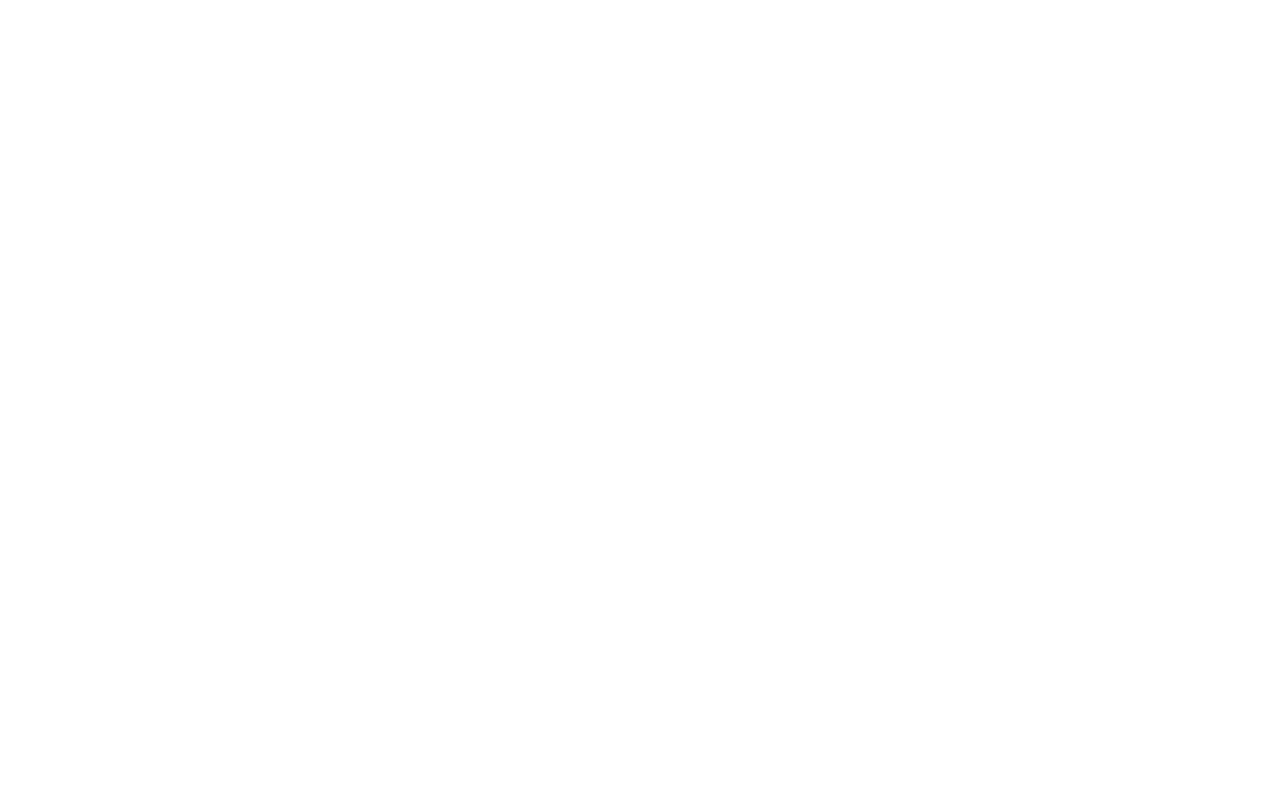
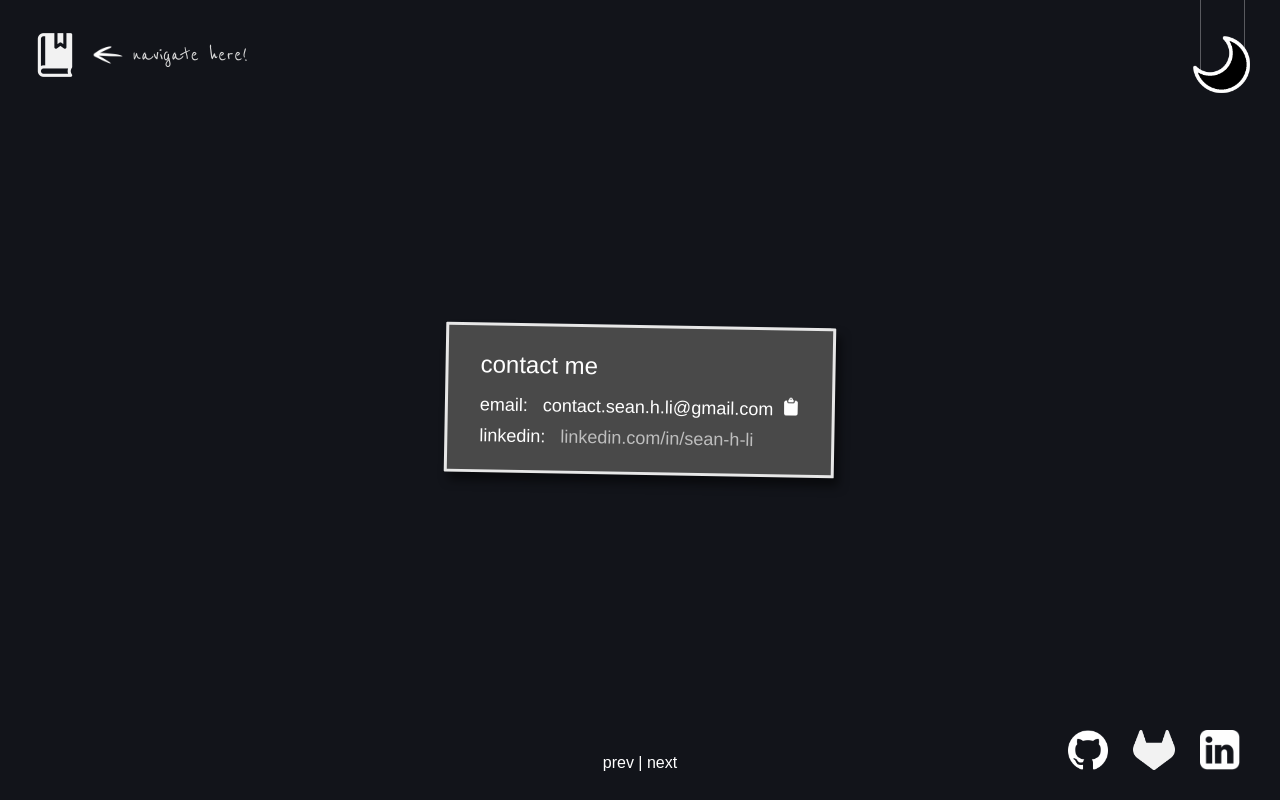
Before and after one commit to seanhli/seanhli.github.io, a React (Create React App) app: page /#/contact-me in a window 1280 px wide. Before the commit this address had no page. Built offline with nearby package versions, Linux system fonts and the light colour scheme.

Commit message:
Revert "moved fun version of personal site (cat ver) to separate route"
This reverts commit 2b5f5c2540b9ebe97d239cdf3175892909079d3b.

```diff
--- a/src/App.js
+++ b/src/App.js
@@ -14,12 +14,9 @@
 
   return (
     <HashRouter>
+      <main>
         <Routes>
-        <Route path="/" element={<></>}>
-          <Route path="profile" element={<></>}/>
-        </Route>
-        {/* Route for fun cat version of personal site */}
-        <Route path="/cat/" element={<><MainDisplay/><Background/><SideMenu/><LightSwitch/><Footer/></>}>
+          <Route path="/" element={<MainDisplay/>}>
             <Route index element={<Landing/>}/>
             <Route path="about-me" element={<AboutMe/>}/>
             <Route path="experiences" element={<Experiences/>}/>
@@ -27,6 +24,11 @@
             <Route path="contact-me" element={<ContactMe/>}/>
           </Route>
         </Routes>
+      </main>
+      <Background/>
+      <SideMenu/>
+      <LightSwitch/>
+      <Footer/>
     </HashRouter>
   );
 }
--- a/src/css/main.css
+++ b/src/css/main.css
@@ -32,7 +32,7 @@
   -o-user-drag: none;
 }
 
-.cat-main-display {
+main {
   position: absolute;
   left: max(4vw, 9vh);
   right: max(4vw, 9vh);
--- a/src/pages/aboutMe.js
+++ b/src/pages/aboutMe.js
@@ -87,7 +87,7 @@
           <div className="stick"></div>
         </div>
       )}
-      <Pager prev='/cat/' next='/cat/experiences/'/>
+      <Pager prev='/' next='/experiences/'/>
     </>
   );
 }
--- a/src/pages/contactMe.js
+++ b/src/pages/contactMe.js
@@ -66,7 +66,7 @@
           alt="paw"
         />
       </div>
-      <Pager prev='/cat/projects/' next='/'/>
+      <Pager prev='/projects/' next='/'/>
     </>
   );
 }
--- a/src/pages/experiences.js
+++ b/src/pages/experiences.js
@@ -146,7 +146,7 @@
           </div>
         </div>
       )}
-      <Pager prev='/cat/about-me/' next='/cat/projects/'/>
+      <Pager prev='/about-me/' next='/projects/'/>
     </>
   );
 }
--- a/src/pages/landing.js
+++ b/src/pages/landing.js
@@ -46,7 +46,7 @@
                     exiting
                       ? null
                       : () => {
-                          dispatch(changeNextPage("/cat/about-me/"));
+                          dispatch(changeNextPage("/about-me/"));
                           dispatch(toggleExiting(true));
                         }
                   }
@@ -63,7 +63,7 @@
         src={require(`../assets/${darkModeOn ? "grey" : "dark"}-paw-back.png`)}
         alt="paw"
       />
-      <Pager prev='/cat/contact-me/' next='/cat/about-me/'/>
+      <Pager prev='/contact-me/' next='/about-me/'/>
     </>
   );
 }
--- a/src/pages/mainDisplay.js
+++ b/src/pages/mainDisplay.js
@@ -2,10 +2,8 @@
 
 function MainDisplay() {
   return (
-    <div className="cat-main-display">
-      <div className="main-display">
-        <Outlet />
-      </div>
+    <div className="main-display">
+      <Outlet />
     </div>
   );
 }
--- a/src/pages/projects.js
+++ b/src/pages/projects.js
@@ -138,7 +138,7 @@
           );
         })}
       </div>
-      <Pager prev='/cat/experiences/' next='/cat/contact-me/'/>
+      <Pager prev='/experiences/' next='/contact-me/'/>
     </>
   );
 }
--- a/src/sideMenu.js
+++ b/src/sideMenu.js
@@ -70,7 +70,7 @@
         className="menu-item"
         onClick={() => {
           dispatch(toggleExiting(true));
-          dispatch(changeNextPage("/cat/about-me/"));
+          dispatch(changeNextPage("/about-me/"));
         }}
       >
         <img
@@ -91,7 +91,7 @@
         className="menu-item"
         onClick={() => {
           dispatch(toggleExiting(true));
-          dispatch(changeNextPage("/cat/experiences/"));
+          dispatch(changeNextPage("/experiences/"));
         }}
       >
         <img
@@ -112,7 +112,7 @@
         className="menu-item"
         onClick={() => {
           dispatch(toggleExiting(true));
-          dispatch(changeNextPage("/cat/projects/"));
+          dispatch(changeNextPage("/projects/"));
         }}
       >
         <img
@@ -133,7 +133,7 @@
         className="menu-item"
         onClick={() => {
           dispatch(toggleExiting(true));
-          dispatch(changeNextPage("/cat/contact-me/"));
+          dispatch(changeNextPage("/contact-me/"));
         }}
       >
         <img
```
Lines whose indentation alone changed are shown as unchanged.
